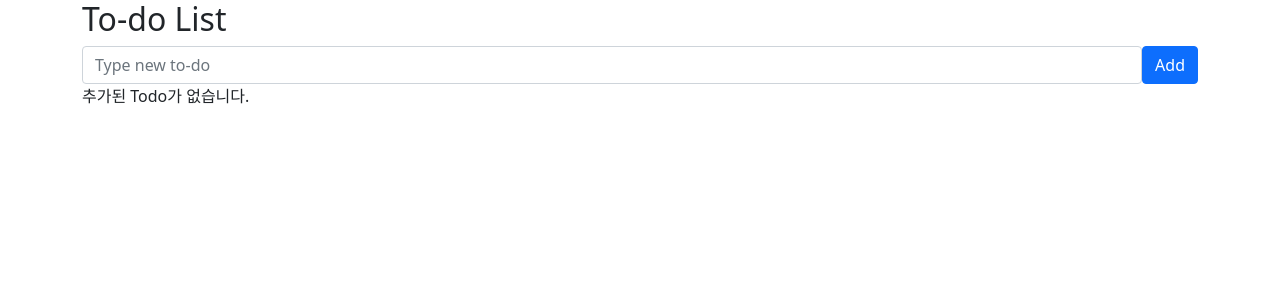
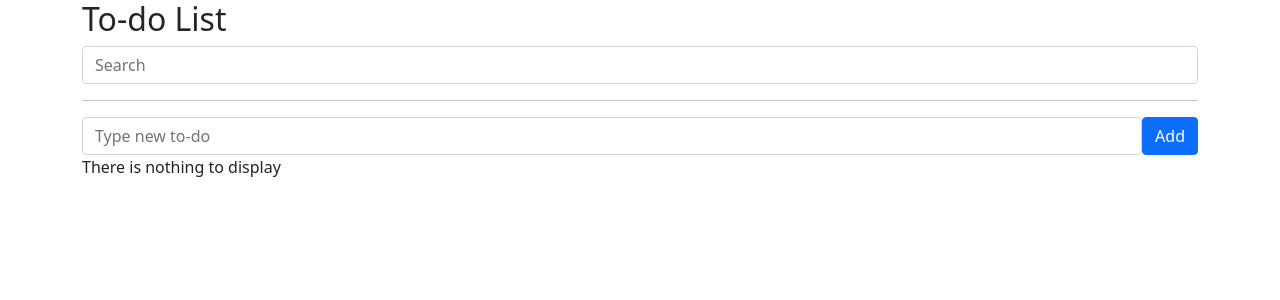
Before and after one commit to HyungJooKim2/vuejs-TodoList, a Vue app: page / in a window 1280 px wide. Shown: the top 300 px of the page. Built offline with nearby package versions, Linux system fonts and the light colour scheme.

Commit message:
[✨ feat] 검색 기능 추가

```diff
--- a/src/App.vue
+++ b/src/App.vue
@@ -6,12 +6,20 @@ v-show 는 랜더링 할때 비용이 많이 들고, v-if 는 토글 할때 비
 <template>
 <div class="container"> <!--왼쪽 오른쪽 여백을 준다.-->
  <h2>To-do List </h2>   <!--template에선 .value를 해줄필요가 없다.-->
+      <input
+        class="form-control"
+        type="text"
+        v-model="searchText"
+        placeholder="Search"
+      >
+
+      <hr />
  <TodoSimpleForm @add-todo="addTodo"/>
 
-  <div v-if="!todos.length">
-    추가된 Todo가 없습니다.
+  <div v-if="!filteredTodos.length">
+    There is nothing to display
     </div>
-    <TodoList :todos="todos"
+    <TodoList :todos="filteredTodos"
      @toggle-todo="toggleTodoMain"
      @delete-todo="deleteTodoMain"
      /> <!--props로 자식 컴포넌트 에게 데이터를 보냄-->
@@ -19,8 +27,13 @@ v-show 는 랜더링 할때 비용이 많이 들고, v-if 는 토글 할때 비
 </template>
 
 <script>
-//template에서는 값의 변경을 일반 변수로는 적용할 수 없다.
-import { ref } from 'vue';
+/*
+template에서는 값의 변경을 일반 변수로는 적용할 수 없다.
+method는 인자로 값을 받아와서 함수 안에서 사용 가능
+computed는 함수안에 들어있는 reactive status가 있을때만 값을 가져와서 다룰 수 있으며
+값을 저장함 (2번 출력해도 1번만 출력됨)
+*/
+import { ref, computed } from 'vue';
 import TodoSimpleForm from './components/TodoSimpleForm.vue';
 import TodoList from './components/TodoList.vue';
 export default {
@@ -49,12 +62,27 @@ export default {
       todos.value[index].completed = !todos.value[index].completed
     };
 
+    const searchText = ref('');
+
+    const filteredTodos = computed(()=>{
+        if(searchText.value){
+            return todos.value.filter(todo =>{
+              //우리가 검색한 값이 포함이 되면 return
+              return todo.subject.includes(searchText.value);
+            });
+        }
+        return todos.value;
+    });
+
+
     return {//template 안에서 접근 가능하게 함
       addTodo,
       todos,
       todoStyle,
       deleteTodoMain,
       toggleTodoMain,
+      searchText,
+      filteredTodos,
     };
   }
 }
```
